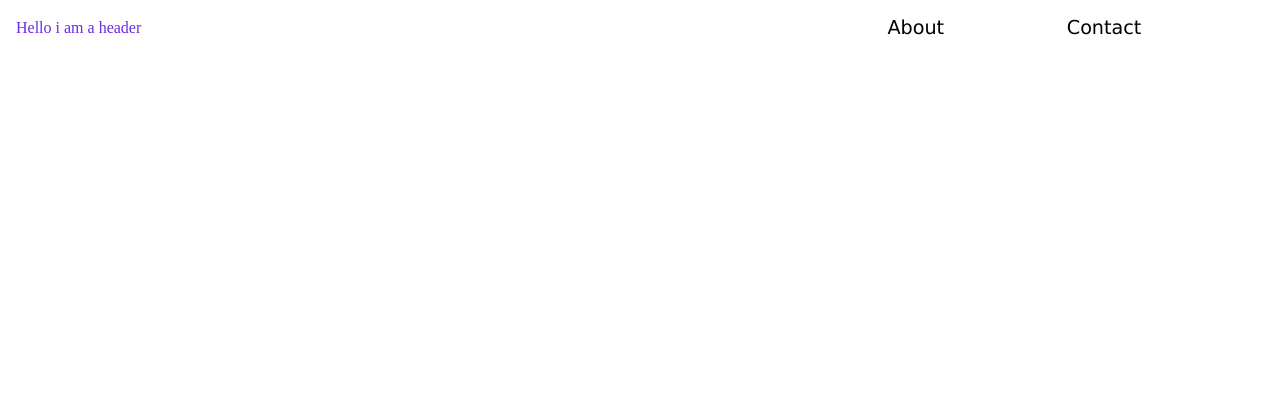
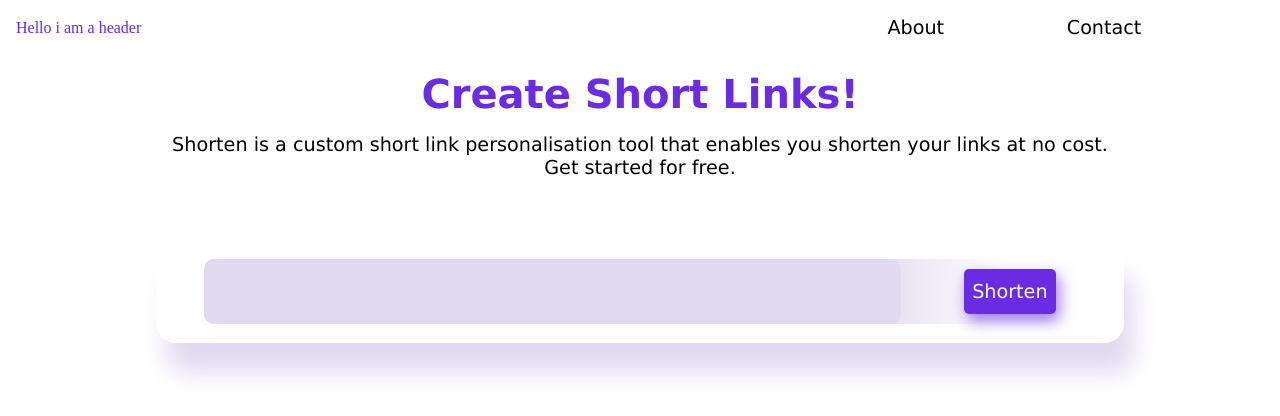
Before and after one commit to Nosa-Drexx/shorten, a Vue app: page / in a window 1280 px wide. Shown: the top 416 px of the page. Built offline with nearby package versions, Linux system fonts and the light colour scheme.

Commit message:
input field for links styled

```diff
--- a/src/App.vue
+++ b/src/App.vue
@@ -1,9 +1,11 @@
 <script setup lang="ts">
 import HeaderSection from './components/HeaderSection.vue'
+import MainSection from './components/MainSection.vue'
 </script>
 
 <template>
   <HeaderSection />
+  <MainSection />
 </template>
 
 <style scoped></style>
--- a/src/assets/_colors.scss
+++ b/src/assets/_colors.scss
@@ -1,2 +1,5 @@
 $primaryColor: rgb(107, 43, 226);
 $secondaryColor: rgb(205, 187, 238);
+$shadowColor: rgb(226, 218, 240);
+$thirdColor: rgb(157, 118, 231);
+$white: #FEFEFE;
--- a/src/assets/_fonts.scss
+++ b/src/assets/_fonts.scss
@@ -1,5 +1,7 @@
 $fontPrimary: Verdana, Geneva, Tahoma, sans-serif;
-$fontSecondary: serif;
+$fontSecondary: 'Segoe UI', Tahoma, Geneva, Verdana, sans-serif;
 $size1: 1.2rem;
 $size2: 1.5rem;
-$size3: 2rem;
+$size3: 1.8rem;
+$size4: 2rem;
+$size5: 2.5rem;
--- a/src/assets/_mixins.scss
+++ b/src/assets/_mixins.scss
@@ -16,3 +16,12 @@
     font-family: $family;
     font-weight: $weight;
 }
+
+@mixin borderShadow() {
+    box-shadow: 10px 30px 25px $shadowColor;
+}
+
+@mixin gradient() {
+    background: rgb(226,218,240);
+    background: linear-gradient(90deg, rgba(226,218,240,1) 76%, rgba(254,254,254,1) 91%);
+}
--- a/src/components/AnimatedButton.vue
+++ b/src/components/AnimatedButton.vue
@@ -51,11 +51,12 @@ export default defineComponent({
 .animated-btn {
   @include flex(column nowrap, space-between);
   @include button(50px, 45px);
+  cursor: pointer;
   position: relative;
   div {
     height: 18%;
     width: 100%;
-    background: black;
+    background: $thirdColor;
     transition: transform 0.5s, opacity 0.5s, margin 0.5s;
     position: absolute;
   }
--- /dev/null
+++ b/src/components/InputForm.vue
@@ -0,0 +1,75 @@
+<script lang="ts">
+import { defineComponent } from 'vue'
+
+export default defineComponent({
+  data: () => ({
+    value: ''
+  })
+})
+</script>
+
+<template>
+  <form class="url-form">
+    <label for="url" class="url-label-input">
+      <input id="url" type="url" v-model="value" class="url-input" />
+    </label>
+    <label for="submit" class="url-submit-label">
+      <input type="submit" value="Shorten" id="submit" class="url-submit-btn" />
+    </label>
+  </form>
+</template>
+
+<style lang="scss">
+@import '@/assets/colors';
+@import '@/assets/fonts';
+@import '@/assets/mixins';
+.url-form {
+  @include flex(row nowrap, space-between);
+  @include gradient;
+  width: 100%;
+  border-radius: 10px;
+  //   border: 1px solid black;
+  .url-label-input {
+    width: 80%;
+    border-radius: inherit;
+    .url-input {
+      @include font(normal, $fontSecondary);
+      background: $shadowColor;
+      font-size: $size2;
+      padding: 1rem;
+      width: 100%;
+      border: none;
+      border-radius: inherit;
+    }
+    .url-input:focus,
+    .url-input:hover,
+    .url-input:active {
+      border: unset;
+    }
+  }
+  .url-submit-label {
+    padding-right: 5px;
+    .url-submit-btn {
+      font-size: $size1;
+      font-family: $fontPrimary;
+      color: $white;
+      background: $primaryColor;
+      border: none;
+      border-radius: 5px;
+      box-shadow: 3px 7px 15px $thirdColor;
+      padding: 0.7rem 0.5rem;
+      cursor: pointer;
+    }
+  }
+}
+
+@media (min-width: 800px) {
+  .url-form {
+    width: 90%;
+    margin: auto;
+    .url-submit-label {
+      padding-right: 20px;
+    }
+  }
+}
+</style>
--- /dev/null
+++ b/src/components/MainSection.vue
@@ -0,0 +1,65 @@
+<script lang="ts">
+import { defineComponent } from 'vue'
+import UrlListContainer from './UrlListContainer.vue'
+
+export default defineComponent({
+  data: () => ({}),
+  components: { UrlListContainer }
+})
+</script>
+
+<template>
+  <section class="hero-section">
+    <article class="info-text">
+      <h1>Create Short Links!</h1>
+      <p>
+        Shorten is a custom short link personalisation tool that enables you shorten your links at
+        no cost. Get started for free.
+      </p>
+    </article>
+    <UrlListContainer />
+  </section>
+</template>
+
+<style lang="scss">
+@import '@/assets/colors';
+@import '@/assets/fonts';
+@import '@/assets/mixins';
+.hero-section {
+  @include flex(column nowrap);
+  gap: 4rem;
+  width: 100vw;
+  max-width: 1000px;
+  margin: auto;
+  padding: 1rem;
+  .info-text {
+    @include flex(column nowrap);
+    gap: 1rem;
+    h1 {
+      @include font(bold);
+      color: $primaryColor;
+      font-size: $size3;
+      text-align: center;
+      margin: 0;
+    }
+    p {
+      @include font($fontSecondary);
+      margin: 0;
+      text-align: center;
+    }
+  }
+}
+
+@media (min-width: 800px) {
+  .hero-section {
+    .info-text {
+      h1 {
+        font-size: $size5;
+      }
+      p {
+        font-size: $size1;
+      }
+    }
+  }
+}
+</style>
--- a/src/components/NavSection.vue
+++ b/src/components/NavSection.vue
@@ -43,8 +43,10 @@ export default defineComponent({
   width: 100%;
   height: 0px;
   overflow: hidden;
+  position: absolute;
   z-index: 100;
   transition: height 1s;
+  background: $white;
   .ul {
     @include flex(column nowrap, space-between, flex-start);
     margin: 0;
--- /dev/null
+++ b/src/components/UrlListContainer.vue
@@ -0,0 +1,33 @@
+<script lang="ts">
+import { defineComponent } from 'vue'
+import InputForm from './InputForm.vue'
+
+export default defineComponent({
+  data: () => ({
+    value: []
+  }),
+  components: { InputForm }
+})
+</script>
+
+<template>
+  <div class="url-list-container"><InputForm /></div>
+</template>
+
+<style lang="scss">
+@import '@/assets/colors';
+@import '@/assets/fonts';
+@import '@/assets/mixins';
+.url-list-container {
+  @include borderShadow;
+  width: 100%;
+  height: 100px;
+  border-radius: 20px;
+  padding: 1rem 0;
+}
+@media (min-width) {
+  .url-list-container {
+    width: 90%;
+  }
+}
+</style>
```
